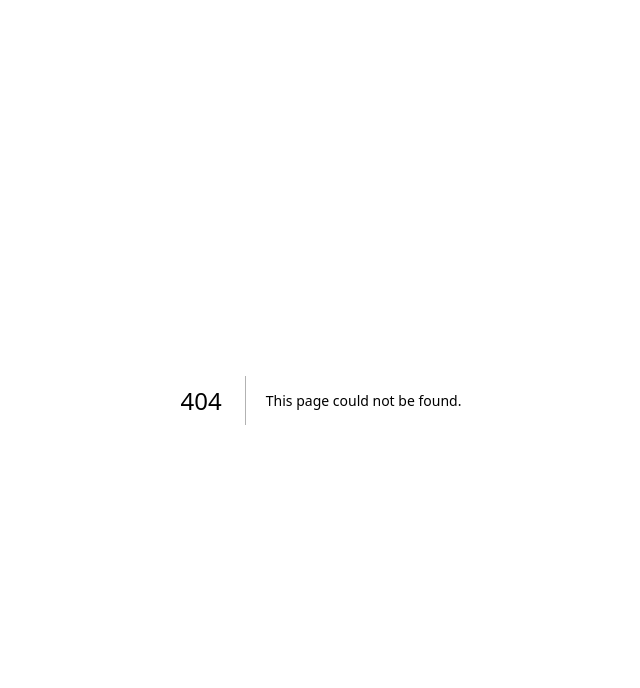
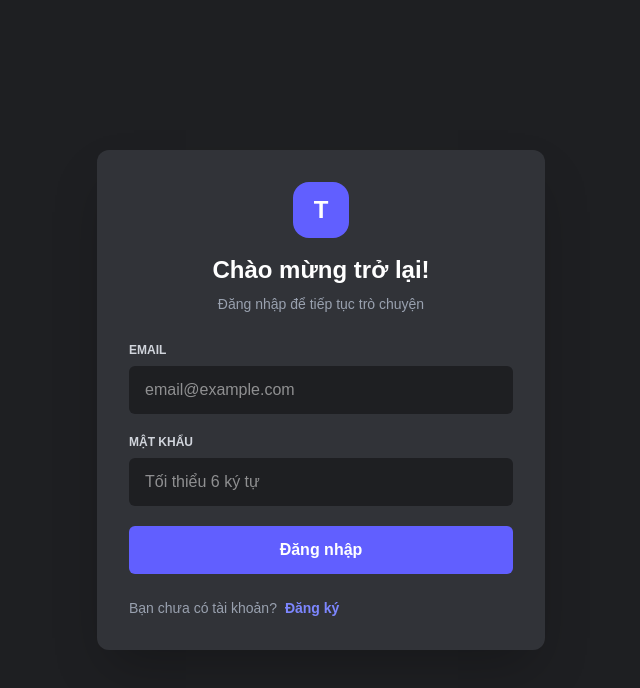
Before and after one commit to lam9899/web-chat, a Next.js app: page /login in a window 1280 px wide. Before the commit this address had no page. Shown: the top 688 px of the page, without its empty margins (319-959 px from the left). Built offline with nearby package versions, Linux system fonts and the light colour scheme; no server answers.

Commit message:
Ket noi Supabase va chat thoi gian thuc

```diff
--- /dev/null
+++ b/app/login/page.tsx
@@ -0,0 +1,217 @@
+"use client";
+
+import { FormEvent, useState } from "react";
+import { createClient } from "@/utils/supabase/client";
+
+const supabase = createClient();
+
+type Mode = "login" | "signup";
+
+export default function LoginPage() {
+  const [mode, setMode] = useState<Mode>("login");
+  const [username, setUsername] = useState("");
+  const [email, setEmail] = useState("");
+  const [password, setPassword] = useState("");
+
+  const [notice, setNotice] = useState("");
+  const [errorMessage, setErrorMessage] = useState("");
+  const [loading, setLoading] = useState(false);
+
+  async function handleSubmit(event: FormEvent<HTMLFormElement>) {
+    event.preventDefault();
+
+    setNotice("");
+    setErrorMessage("");
+    setLoading(true);
+
+    try {
+      if (mode === "signup") {
+        const cleanUsername = username.trim();
+
+        if (cleanUsername.length < 2) {
+          setErrorMessage("Tên hiển thị phải có ít nhất 2 ký tự.");
+          return;
+        }
+
+        const { data, error } = await supabase.auth.signUp({
+          email: email.trim(),
+          password,
+          options: {
+            data: {
+              username: cleanUsername,
+            },
+            emailRedirectTo: `${window.location.origin}/`,
+          },
+        });
+
+        if (error) {
+          setErrorMessage(error.message);
+          return;
+        }
+
+        if (data.session) {
+          window.location.href = "/";
+          return;
+        }
+
+        setNotice(
+          "Đăng ký thành công. Hãy mở email và bấm liên kết xác nhận tài khoản.",
+        );
+      } else {
+        const { error } = await supabase.auth.signInWithPassword({
+          email: email.trim(),
+          password,
+        });
+
+        if (error) {
+          setErrorMessage("Email hoặc mật khẩu không chính xác.");
+          return;
+        }
+
+        window.location.href = "/";
+      }
+    } catch {
+      setErrorMessage("Đã xảy ra lỗi. Hãy thử lại.");
+    } finally {
+      setLoading(false);
+    }
+  }
+
+  function switchMode() {
+    setMode((currentMode) =>
+      currentMode === "login" ? "signup" : "login",
+    );
+
+    setNotice("");
+    setErrorMessage("");
+  }
+
+  return (
+    <main className="flex min-h-screen items-center justify-center bg-[#1e1f22] px-4 text-white">
+      <section className="w-full max-w-md rounded-xl bg-[#313338] p-8 shadow-2xl">
+        <div className="mb-7 text-center">
+          <div className="mx-auto mb-4 flex h-14 w-14 items-center justify-center rounded-2xl bg-indigo-500 text-2xl font-bold">
+            T
+          </div>
+
+          <h1 className="text-2xl font-bold">
+            {mode === "login"
+              ? "Chào mừng trở lại!"
+              : "Tạo tài khoản"}
+          </h1>
+
+          <p className="mt-2 text-sm text-gray-400">
+            {mode === "login"
+              ? "Đăng nhập để tiếp tục trò chuyện"
+              : "Tham gia cộng đồng Talk Cùng Lâm DZ"}
+          </p>
+        </div>
+
+        <form onSubmit={handleSubmit} className="space-y-5">
+          {mode === "signup" && (
+            <div>
+              <label
+                htmlFor="username"
+                className="mb-2 block text-xs font-bold uppercase text-gray-300"
+              >
+                Tên hiển thị
+              </label>
+
+              <input
+                id="username"
+                value={username}
+                onChange={(event) => setUsername(event.target.value)}
+                placeholder="Ví dụ: Lâm"
+                minLength={2}
+                maxLength={30}
+                required
+                className="w-full rounded-md bg-[#1e1f22] px-4 py-3 outline-none ring-indigo-500 focus:ring-2"
+              />
+            </div>
+          )}
+
+          <div>
+            <label
+              htmlFor="email"
+              className="mb-2 block text-xs font-bold uppercase text-gray-300"
+            >
+              Email
+            </label>
+
+            <input
+              id="email"
+              type="email"
+              value={email}
+              onChange={(event) => setEmail(event.target.value)}
+              placeholder="email@example.com"
+              autoComplete="email"
+              required
+              className="w-full rounded-md bg-[#1e1f22] px-4 py-3 outline-none ring-indigo-500 focus:ring-2"
+            />
+          </div>
+
+          <div>
+            <label
+              htmlFor="password"
+              className="mb-2 block text-xs font-bold uppercase text-gray-300"
+            >
+              Mật khẩu
+            </label>
+
+            <input
+              id="password"
+              type="password"
+              value={password}
+              onChange={(event) => setPassword(event.target.value)}
+              placeholder="Tối thiểu 6 ký tự"
+              autoComplete={
+                mode === "login" ? "current-password" : "new-password"
+              }
+              minLength={6}
+              required
+              className="w-full rounded-md bg-[#1e1f22] px-4 py-3 outline-none ring-indigo-500 focus:ring-2"
+            />
+          </div>
+
+          {errorMessage && (
+            <div className="rounded-md bg-red-500/15 px-4 py-3 text-sm text-red-300">
+              {errorMessage}
+            </div>
+          )}
+
+          {notice && (
+            <div className="rounded-md bg-green-500/15 px-4 py-3 text-sm text-green-300">
+              {notice}
+            </div>
+          )}
+
+          <button
+            type="submit"
+            disabled={loading}
+            className="w-full rounded-md bg-indigo-500 py-3 font-semibold transition hover:bg-indigo-400 disabled:cursor-not-allowed disabled:opacity-60"
+          >
+            {loading
+              ? "Đang xử lý..."
+              : mode === "login"
+                ? "Đăng nhập"
+                : "Đăng ký"}
+          </button>
+        </form>
+
+        <p className="mt-6 text-sm text-gray-400">
+          {mode === "login"
+            ? "Bạn chưa có tài khoản?"
+            : "Bạn đã có tài khoản?"}
+
+          <button
+            type="button"
+            onClick={switchMode}
+            className="ml-2 font-semibold text-indigo-400 hover:underline"
+          >
+            {mode === "login" ? "Đăng ký" : "Đăng nhập"}
+          </button>
+        </p>
+      </section>
+    </main>
+  );
+}
--- a/app/page.tsx
+++ b/app/page.tsx
@@ -1,73 +1,164 @@
 "use client";
 
-import { FormEvent, useState } from "react";
+import { FormEvent, useEffect, useState } from "react";
+import { createClient } from "@/utils/supabase/client";
 
-type Message = {
+const supabase = createClient();
+
+type MessageRow = {
   id: number;
-  author: string;
-  text: string;
-  time: string;
+  user_id: string;
+  username: string;
+  content: string;
+  channel: string;
+  created_at: string;
 };
 
-const initialMessages: Message[] = [
-  {
-    id: 1,
-    author: "Minh Anh",
-    text: "Chào mừng mọi người đến với cộng đồng!",
-    time: "14:50",
-  },
-  {
-    id: 2,
-    author: "Hoàng Nam",
-    text: "Website chat của chúng ta đã hoạt động 🎉",
-    time: "14:52",
-  },
-  {
-    id: 3,
-    author: "Bạn",
-    text: "Xin chào mọi người!",
-    time: "14:55",
-  },
-];
-
 const channels = ["chung", "giới-thiệu", "góp-ý", "trò-chuyện"];
-const members = ["Bạn", "Minh Anh", "Hoàng Nam"];
 
 export default function Home() {
-  const [messages, setMessages] = useState<Message[]>(initialMessages);
+  const [messages, setMessages] = useState<MessageRow[]>([]);
   const [messageInput, setMessageInput] = useState("");
+  const [username, setUsername] = useState("Bạn");
+  const [userId, setUserId] = useState("");
+  const [loading, setLoading] = useState(true);
+  const [sending, setSending] = useState(false);
+  const [errorMessage, setErrorMessage] = useState("");
 
-  function sendMessage(event: FormEvent<HTMLFormElement>) {
+  useEffect(() => {
+    let isActive = true;
+    let realtimeChannel: ReturnType<typeof supabase.channel> | null = null;
+
+    async function initializeChat() {
+      const {
+        data: { user },
+        error: userError,
+      } = await supabase.auth.getUser();
+
+      if (userError || !user) {
+        window.location.href = "/login";
+        return;
+      }
+
+      const displayName =
+        user.user_metadata?.username ||
+        user.email?.split("@")[0] ||
+        "Bạn";
+
+      if (!isActive) return;
+
+      setUsername(displayName);
+      setUserId(user.id);
+
+      const { data, error } = await supabase
+        .from("messages")
+        .select(
+          "id, user_id, username, content, channel, created_at",
+        )
+        .eq("channel", "chung")
+        .order("created_at", { ascending: true })
+        .limit(100);
+
+      if (!isActive) return;
+
+      if (error) {
+        setErrorMessage(`Không thể tải tin nhắn: ${error.message}`);
+      } else {
+        setMessages(data ?? []);
+      }
+
+      realtimeChannel = supabase
+        .channel("messages-chung")
+        .on(
+          "postgres_changes",
+          {
+            event: "INSERT",
+            schema: "public",
+            table: "messages",
+            filter: "channel=eq.chung",
+          },
+          (payload) => {
+            const newMessage = payload.new as MessageRow;
+
+            setMessages((currentMessages) => {
+              const alreadyExists = currentMessages.some(
+                (message) => message.id === newMessage.id,
+              );
+
+              if (alreadyExists) return currentMessages;
+
+              return [...currentMessages, newMessage];
+            });
+          },
+        )
+        .subscribe();
+
+      setLoading(false);
+    }
+
+    initializeChat();
+
+    return () => {
+      isActive = false;
+
+      if (realtimeChannel) {
+        void supabase.removeChannel(realtimeChannel);
+      }
+    };
+  }, []);
+
+  async function sendMessage(event: FormEvent<HTMLFormElement>) {
     event.preventDefault();
 
     const content = messageInput.trim();
 
-    if (!content) return;
+    if (!content || !userId || sending) return;
 
-    const currentTime = new Date().toLocaleTimeString("vi-VN", {
+    setSending(true);
+    setErrorMessage("");
+
+    const { error } = await supabase.from("messages").insert({
+      user_id: userId,
+      username,
+      content,
+      channel: "chung",
+    });
+
+    if (error) {
+      setErrorMessage(`Không thể gửi tin nhắn: ${error.message}`);
+    } else {
+      setMessageInput("");
+    }
+
+    setSending(false);
+  }
+
+  async function logout() {
+    await supabase.auth.signOut();
+    window.location.href = "/login";
+  }
+
+  function formatTime(dateString: string) {
+    return new Date(dateString).toLocaleTimeString("vi-VN", {
       hour: "2-digit",
       minute: "2-digit",
     });
+  }
 
-    setMessages((currentMessages) => [
-      ...currentMessages,
-      {
-        id: Date.now(),
-        author: "Bạn",
-        text: content,
-        time: currentTime,
-      },
-    ]);
-
-    setMessageInput("");
+  if (loading) {
+    return (
+      <main className="flex min-h-screen items-center justify-center bg-[#1e1f22] text-white">
+        <p>Đang tải phòng chat...</p>
+      </main>
+    );
   }
 
   return (
     <main className="grid h-screen grid-cols-[72px_240px_minmax(0,1fr)] overflow-hidden bg-[#313338] text-white lg:grid-cols-[72px_240px_minmax(0,1fr)_240px]">
-      {/* Thanh máy chủ */}
+      {/* Danh sách máy chủ */}
       <aside className="flex flex-col items-center gap-3 bg-[#1e1f22] py-3">
-        <button className="flex h-12 w-12 items-center justify-center rounded-2xl bg-indigo-500 text-xl font-bold transition hover:rounded-xl">
-          C
+        <button className="flex h-12 w-12 items-center justify-center rounded-2xl bg-indigo-500 text-xl font-bold">
+          T
         </button>
 
         <div className="h-px w-8 bg-white/10" />
@@ -85,7 +176,7 @@ export default function Home() {
       {/* Danh sách kênh */}
       <aside className="flex min-h-0 flex-col bg-[#2b2d31]">
         <header className="border-b border-black/20 px-4 py-4 font-bold shadow">
-          Cộng đồng Việt Nam
+          Talk Cùng Lâm DZ
         </header>
 
         <div className="flex-1 overflow-y-auto p-3">
@@ -122,19 +213,27 @@ export default function Home() {
 
         <div className="flex items-center gap-3 bg-[#232428] p-3">
           <div className="flex h-9 w-9 items-center justify-center rounded-full bg-indigo-500 font-bold">
-            B
+            {username.charAt(0).toUpperCase()}
           </div>
 
           <div className="min-w-0 flex-1">
-            <div className="truncate text-sm font-semibold">Bạn</div>
+            <div className="truncate text-sm font-semibold">
+              {username}
+            </div>
             <div className="text-xs text-gray-400">Đang online</div>
           </div>
 
-          <button title="Cài đặt">⚙️</button>
+          <button
+            onClick={logout}
+            title="Đăng xuất"
+            className="text-gray-400 hover:text-white"
+          >
+            ↪
+          </button>
         </div>
       </aside>
 
-      {/* Khu vực chat */}
+      {/* Khu vực trò chuyện */}
       <section className="flex min-w-0 flex-col">
         <header className="flex h-[57px] items-center border-b border-black/20 px-4 shadow">
           <span className="mr-2 text-2xl text-gray-400">#</span>
@@ -156,10 +255,21 @@ export default function Home() {
             </h1>
 
             <p className="mt-2 text-gray-400">
-              Đây là nơi bắt đầu của kênh trò chuyện.
+              Tin nhắn trong kênh này được lưu trên Supabase.
             </p>
           </div>
 
+          {errorMessage && (
+            <div className="mb-4 rounded-md bg-red-500/15 px-4 py-3 text-sm text-red-300">
+              {errorMessage}
+            </div>
+          )}
+
+          {messages.length === 0 ? (
+            <p className="text-sm text-gray-400">
+              Chưa có tin nhắn. Hãy gửi tin nhắn đầu tiên.
+            </p>
+          ) : (
             <div className="space-y-1">
               {messages.map((message) => (
                 <article
@@ -167,25 +277,26 @@ export default function Home() {
                   className="flex gap-4 rounded px-2 py-3 hover:bg-black/10"
                 >
                   <div className="flex h-10 w-10 shrink-0 items-center justify-center rounded-full bg-indigo-500 font-bold">
-                  {message.author.charAt(0).toUpperCase()}
+                    {message.username.charAt(0).toUpperCase()}
                   </div>
 
                   <div className="min-w-0">
                     <div className="flex items-baseline gap-2">
-                    <strong>{message.author}</strong>
+                      <strong>{message.username}</strong>
 
                       <span className="text-xs text-gray-400">
-                      Hôm nay lúc {message.time}
+                        Hôm nay lúc {formatTime(message.created_at)}
                       </span>
                     </div>
 
                     <p className="mt-1 break-words text-gray-200">
-                    {message.text}
+                      {message.content}
                     </p>
                   </div>
                 </article>
               ))}
             </div>
+          )}
         </div>
 
         <form onSubmit={sendMessage} className="px-4 pb-6">
@@ -200,41 +311,40 @@ export default function Home() {
 
             <input
               value={messageInput}
-              onChange={(event) => setMessageInput(event.target.value)}
+              onChange={(event) =>
+                setMessageInput(event.target.value)
+              }
               placeholder="Nhắn tin trong #chung"
+              maxLength={2000}
               className="min-w-0 flex-1 bg-transparent py-3 text-gray-100 outline-none placeholder:text-gray-400"
             />
 
             <button
               type="submit"
-              className="ml-3 rounded bg-indigo-500 px-3 py-1.5 text-sm font-semibold hover:bg-indigo-400"
+              disabled={sending}
+              className="ml-3 rounded bg-indigo-500 px-3 py-1.5 text-sm font-semibold hover:bg-indigo-400 disabled:cursor-not-allowed disabled:opacity-50"
             >
-              Gửi
+              {sending ? "Đang gửi..." : "Gửi"}
             </button>
           </div>
         </form>
       </section>
 
-      {/* Danh sách thành viên */}
+      {/* Thành viên online */}
       <aside className="hidden overflow-y-auto bg-[#2b2d31] p-4 lg:block">
         <h2 className="mb-3 text-xs font-bold uppercase text-gray-400">
-          Đang online — {members.length}
+          Đang online — 1
         </h2>
 
-        {members.map((member) => (
-          <div
-            key={member}
-            className="mb-1 flex items-center gap-3 rounded p-2 text-gray-300 hover:bg-white/5"
-          >
+        <div className="mb-1 flex items-center gap-3 rounded p-2 text-gray-300 hover:bg-white/5">
           <div className="relative flex h-9 w-9 items-center justify-center rounded-full bg-indigo-500 font-bold">
-              {member.charAt(0)}
+            {username.charAt(0).toUpperCase()}
 
             <span className="absolute bottom-0 right-0 h-3 w-3 rounded-full border-2 border-[#2b2d31] bg-green-500" />
           </div>
 
-            <span className="truncate font-medium">{member}</span>
+          <span className="truncate font-medium">{username}</span>
         </div>
-        ))}
       </aside>
     </main>
   );
--- a/package.json
+++ b/package.json
@@ -9,6 +9,8 @@
     "lint": "eslint"
   },
   "dependencies": {
+    "@supabase/ssr": "^0.12.3",
+    "@supabase/supabase-js": "^2.110.8",
     "next": "16.2.11",
     "react": "19.2.4",
     "react-dom": "19.2.4"
--- /dev/null
+++ b/utils/supabase/client.ts
@@ -0,0 +1,8 @@
+import { createBrowserClient } from "@supabase/ssr";
+
+export function createClient() {
+  return createBrowserClient(
+    process.env.NEXT_PUBLIC_SUPABASE_URL!,
+    process.env.NEXT_PUBLIC_SUPABASE_PUBLISHABLE_KEY!,
+  );
+}
```
Also changed, not shown: 1 other file (tests, documents, lock files or other folders). Lines whose indentation alone changed are shown as unchanged.
